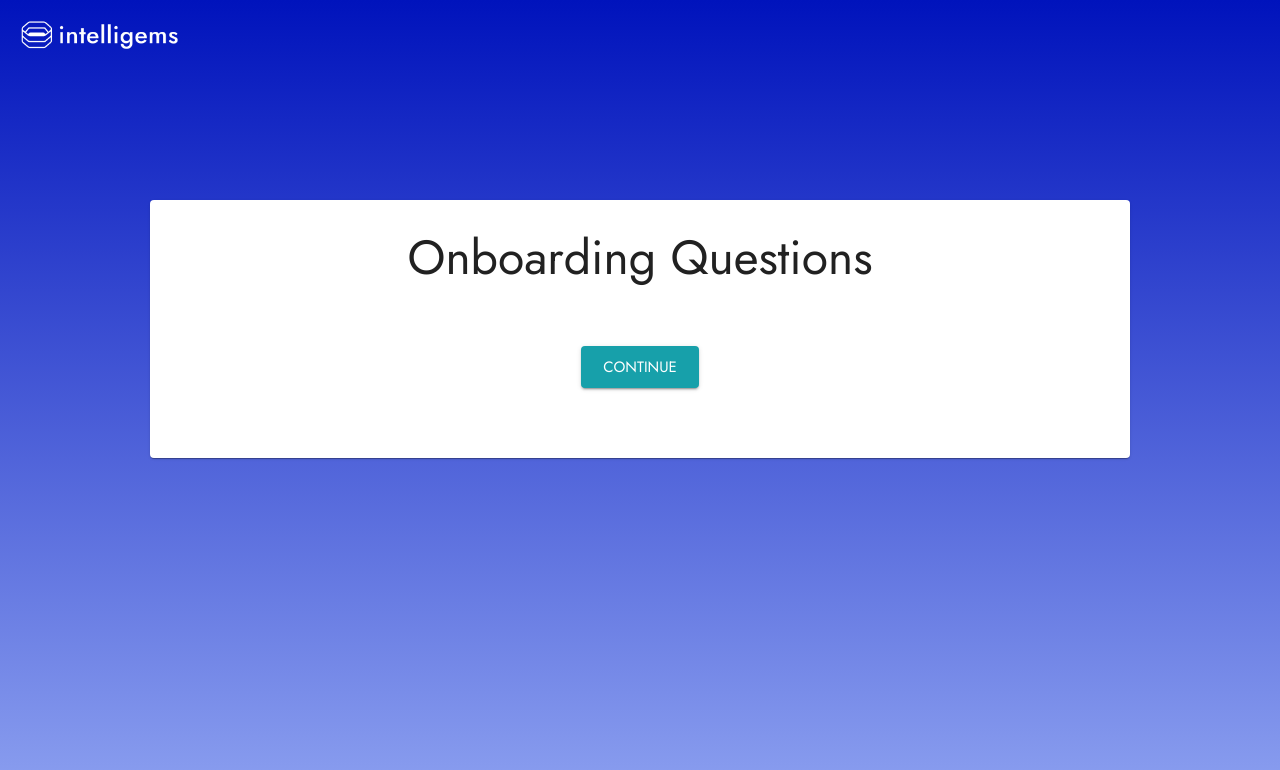
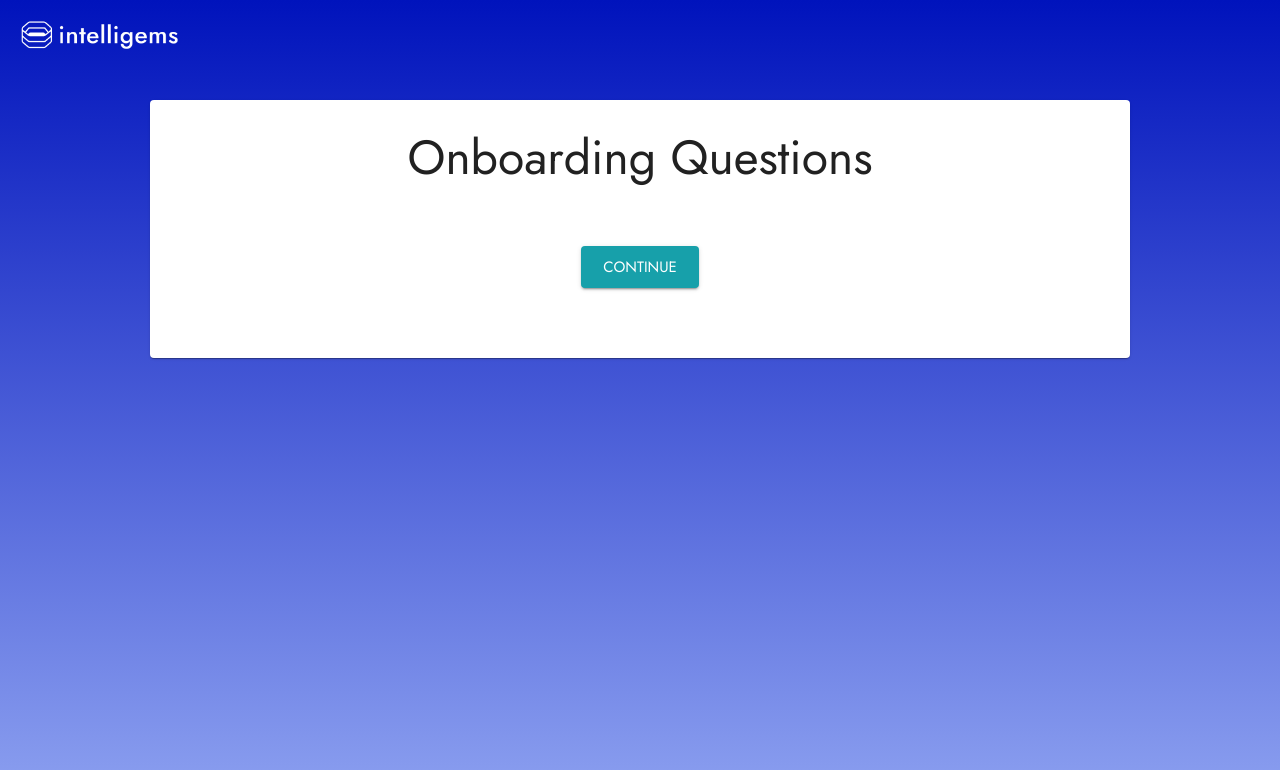
Before and after one commit to intelligems-io/web-quiz, a React (Create React App) app: page / in a window 1280 px wide. Both pictures are taken after a click on the button "LET'S GET STARTED". Shown: the top 770 px of the page. Built offline with nearby package versions, Linux system fonts and the light colour scheme.

Commit message:
transition working

```diff
--- a/package.json
+++ b/package.json
@@ -15,6 +15,7 @@
     "react": "^17.0.2",
     "react-dom": "^17.0.2",
     "react-scripts": "4.0.3",
+    "react-transition-group": "^4.4.1",
     "typescript": "^4.2.4",
     "web-vitals": "^1.1.1"
   },
--- a/src/App.tsx
+++ b/src/App.tsx
@@ -1,5 +1,5 @@
 import "./App.css";
-import { Button, ThemeProvider, Typography } from "@material-ui/core";
+import { ThemeProvider } from "@material-ui/core";
 import theme from "./utils/theme";
 import Quizlet from "./components/quizlet/quizlet";
 import Background from "./components/background";
--- a/src/components/background.tsx
+++ b/src/components/background.tsx
@@ -24,7 +24,11 @@ const Background: React.FC<BackgroundProps> = () => {
   return (
     <React.Fragment>
       <div className={classes.background}></div>
-      <img className={classes.logo} src="/full_logo_mono_white.png" />
+      <img
+        alt="intelligems-logo"
+        className={classes.logo}
+        src="/full_logo_mono_white.png"
+      />
     </React.Fragment>
   );
 };
--- a/src/components/quizlet/onboardingScreen.tsx
+++ b/src/components/quizlet/onboardingScreen.tsx
@@ -1,6 +1,4 @@
-import classes from "*.module.css";
 import { Typography, Button, makeStyles } from "@material-ui/core";
-import { ArrowForward } from "@material-ui/icons";
 import React from "react";
 
 export interface OnboardingScreenProps {
@@ -16,7 +14,7 @@ const useStyles = makeStyles((theme) => ({
 const OnboardingScreen: React.FC<OnboardingScreenProps> = (props) => {
   const classes = useStyles();
   return (
-    <React.Fragment>
+    <div>
       <Typography variant="h3">Onboarding Questions</Typography>
       <Button
         className={classes.button}
@@ -30,7 +28,7 @@ const OnboardingScreen: React.FC<OnboardingScreenProps> = (props) => {
       >
         Continue
       </Button>
-    </React.Fragment>
+    </div>
   );
 };
 
--- a/src/components/quizlet/quizlet.tsx
+++ b/src/components/quizlet/quizlet.tsx
@@ -1,6 +1,4 @@
-import { Button, makeStyles, Paper, Typography } from "@material-ui/core";
-import { ArrowForward } from "@material-ui/icons";
-import { findByLabelText } from "@testing-library/dom";
+import { makeStyles, Paper, Slide } from "@material-ui/core";
 import * as React from "react";
 import { useState } from "react";
 import OnboardingScreen from "./onboardingScreen";
@@ -20,44 +18,69 @@ const useStyles = makeStyles((theme) => ({
     width: "920px",
     margin: "auto",
     padding: "30px",
-    top: 200,
-    // height: 200,
+    top: 100,
+    maxHeight: "500px",
+    height: "auto",
     textAlign: "center",
+    transition: "max-height 2s ease-out",
   },
 }));
 
+const CarouselItem: React.FC<any> = (props) => {
+  return props.display ? (
+    <div className="CarouselItem">
+      {
+        <Slide
+          direction={
+            props.active
+              ? props.isNext
+                ? "left"
+                : "right"
+              : props.isNext
+              ? "right"
+              : "left"
+          }
+          in={props.active}
+          timeout={props.timeout}
+        >
+          <div>{props.child}</div>
+        </Slide>
+      }
+    </div>
+  ) : null;
+};
+
 const Quizlet: React.FC<QuizletProps> = () => {
   const classes = useStyles();
+  const slideTransitionTimeout = 500;
 
   const [currentScreen, setCurrentScreen] = useState(SCREENS.WelcomeScreen);
 
   const handleNextScreen = function () {
-    if (currentScreen == SCREENS.WelcomeScreen) {
+    if (currentScreen === SCREENS.WelcomeScreen) {
       setCurrentScreen(SCREENS.OnboardingScreen);
     }
-  };
-
-  const screenSelector = () => {
-    switch (currentScreen) {
-      case SCREENS.WelcomeScreen: {
-        return <WelcomeScreen handleNextScreen={handleNextScreen} />;
-      }
-      case SCREENS.OnboardingScreen: {
-        return (
-          <OnboardingScreen
-            handleNextScreen={handleNextScreen}
-          ></OnboardingScreen>
-        );
-      }
-      default: {
-        return <WelcomeScreen handleNextScreen={handleNextScreen} />;
-      }
+    if (currentScreen === SCREENS.OnboardingScreen) {
+      setCurrentScreen(SCREENS.WelcomeScreen);
     }
   };
 
   return (
     <Paper variant="elevation" className={classes.quizContainer}>
-      {screenSelector()}
+      <CarouselItem
+        display={currentScreen === SCREENS.WelcomeScreen}
+        active={currentScreen === SCREENS.WelcomeScreen}
+        child={<WelcomeScreen handleNextScreen={handleNextScreen} />}
+        timeout={{ enter: 0, exit: slideTransitionTimeout }}
+        isNext
+      />
+      <CarouselItem
+        display={currentScreen === SCREENS.OnboardingScreen}
+        active={currentScreen === SCREENS.OnboardingScreen}
+        child={<OnboardingScreen handleNextScreen={handleNextScreen} />}
+        timeout={slideTransitionTimeout}
+        isNext
+      />
     </Paper>
   );
 };
--- a/src/components/quizlet/welcomeScreen.tsx
+++ b/src/components/quizlet/welcomeScreen.tsx
@@ -1,4 +1,3 @@
-import classes from "*.module.css";
 import { Typography, Button, makeStyles } from "@material-ui/core";
 import { ArrowForward } from "@material-ui/icons";
 import React from "react";
@@ -19,7 +18,7 @@ const useStyles = makeStyles((theme) => ({
 const WelcomeScreen: React.FC<WelcomeScreenProps> = (props) => {
   const classes = useStyles();
   return (
-    <React.Fragment>
+    <div>
       <Typography variant="h3">Welcome!</Typography>
       <Typography className={classes.subHeader} variant="h5">
         In 5 minutes, we’ll see if we can improve your store’s margins.
@@ -40,7 +39,7 @@ const WelcomeScreen: React.FC<WelcomeScreenProps> = (props) => {
       >
         Let's get started
       </Button>
-    </React.Fragment>
+    </div>
   );
 };
 
```
